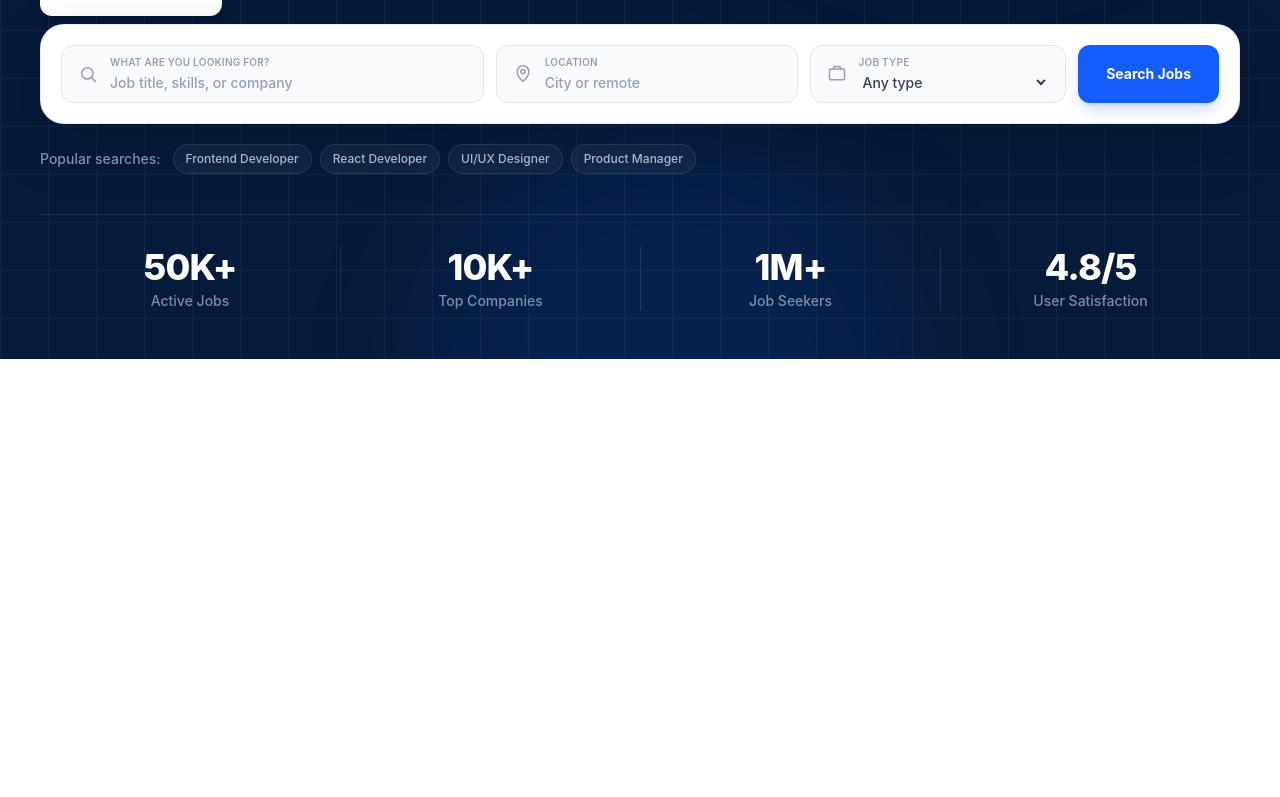
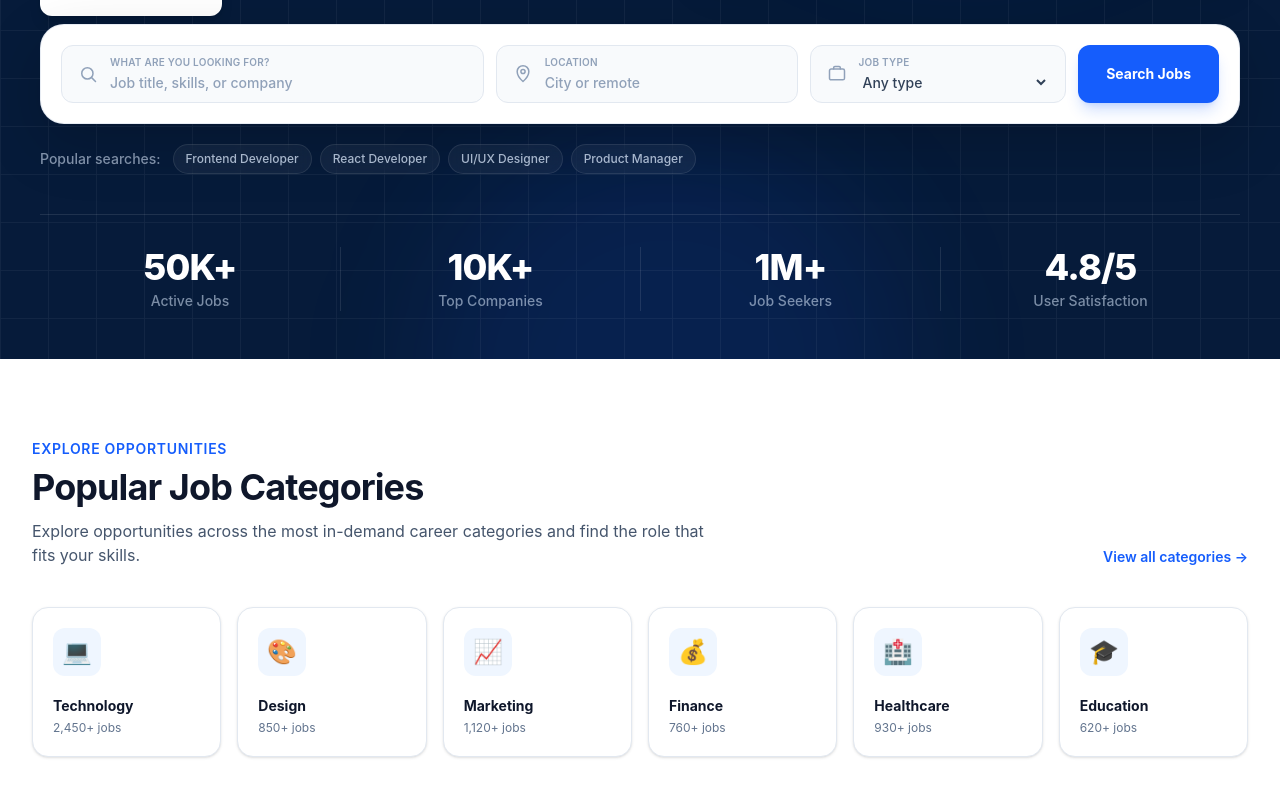
Before and after one commit to syedfurqanullah/hireflow-job-hub, a React (Vite) app: page / in a window 1280 px wide. Shown: the part 659-1456 px from the top of the page. Before the commit the page ends 1018 px from the top, so only its background shows below. Built offline with nearby package versions, Linux system fonts and the light colour scheme.

Commit message:
feat: add popular job categories section for HireFlow Job Hub

```diff
--- a/src/components/home/Categories.jsx
+++ b/src/components/home/Categories.jsx
@@ -0,0 +1,78 @@
+import categories from "../../data/categories";
+
+/* =========================================================
+   Popular Categories Section
+   Purpose:
+   - Users ko popular job categories quickly explore karwana.
+   - Reusable category cards display karna.
+========================================================= */
+
+function Categories() {
+  return (
+    <section className="bg-white py-16 sm:py-20">
+      <div className="mx-auto max-w-7xl px-4 sm:px-6 lg:px-8">
+
+        {/* =================================================
+            Section Heading
+        ================================================= */}
+        <div className="flex flex-col gap-4 sm:flex-row sm:items-end sm:justify-between">
+
+          <div>
+            <p className="text-sm font-semibold uppercase tracking-wider text-blue-600">
+              Explore Opportunities
+            </p>
+
+            <h2 className="mt-2 text-3xl font-bold tracking-tight text-slate-900 sm:text-4xl">
+              Popular Job Categories
+            </h2>
+
+            <p className="mt-3 max-w-2xl text-sm leading-6 text-slate-600 sm:text-base">
+              Explore opportunities across the most in-demand career
+              categories and find the role that fits your skills.
+            </p>
+          </div>
+
+          {/* View All Button */}
+          <button
+            type="button"
+            className="w-fit text-sm font-semibold text-blue-600 transition hover:text-blue-700"
+          >
+            View all categories →
+          </button>
+        </div>
+
+        {/* =================================================
+            Category Cards
+        ================================================= */}
+        <div className="mt-10 grid grid-cols-2 gap-4 sm:grid-cols-3 lg:grid-cols-6">
+
+          {categories.map((category) => (
+            <button
+              key={category.id}
+              type="button"
+              className="group rounded-2xl border border-slate-200 bg-white p-5 text-left shadow-sm transition duration-300 hover:-translate-y-1 hover:border-blue-200 hover:shadow-md"
+            >
+              {/* Category Icon */}
+              <div className="flex h-12 w-12 items-center justify-center rounded-xl bg-blue-50 text-2xl transition group-hover:bg-blue-100">
+                {category.icon}
+              </div>
+
+              {/* Category Name */}
+              <h3 className="mt-5 text-sm font-bold text-slate-900">
+                {category.name}
+              </h3>
+
+              {/* Available Jobs */}
+              <p className="mt-1 text-xs text-slate-500">
+                {category.jobs} jobs
+              </p>
+            </button>
+          ))}
+
+        </div>
+      </div>
+    </section>
+  );
+}
+
+export default Categories;
--- a/src/data/categories.js
+++ b/src/data/categories.js
@@ -0,0 +1,48 @@
+/* =========================================================
+   Job Categories Data
+   Purpose:
+   - Home page par popular job categories ko manage karna.
+   - UI component ko clean rakhna.
+   - Future mein API data ke saath easily replace/adapt karna.
+========================================================= */
+
+const categories = [
+  {
+    id: 1,
+    name: "Technology",
+    jobs: "2,450+",
+    icon: "💻",
+  },
+  {
+    id: 2,
+    name: "Design",
+    jobs: "850+",
+    icon: "🎨",
+  },
+  {
+    id: 3,
+    name: "Marketing",
+    jobs: "1,120+",
+    icon: "📈",
+  },
+  {
+    id: 4,
+    name: "Finance",
+    jobs: "760+",
+    icon: "💰",
+  },
+  {
+    id: 5,
+    name: "Healthcare",
+    jobs: "930+",
+    icon: "🏥",
+  },
+  {
+    id: 6,
+    name: "Education",
+    jobs: "620+",
+    icon: "🎓",
+  },
+];
+
+export default categories;
--- a/src/pages/Home.jsx
+++ b/src/pages/Home.jsx
@@ -1,4 +1,6 @@
 import Hero from "../components/home/Hero"
+import Categories from "../components/home/Categories";
+
 
 // =========================================================
 // Home Page
@@ -19,8 +21,16 @@ const Home = () => {
           - TopCompanies
           - CareerCTA
       */}
+
+       {/* Popular Job Categories */}
+      <Categories />
+
+
     </main>
+
   )
 }
 
+
+
 export default Home
```
